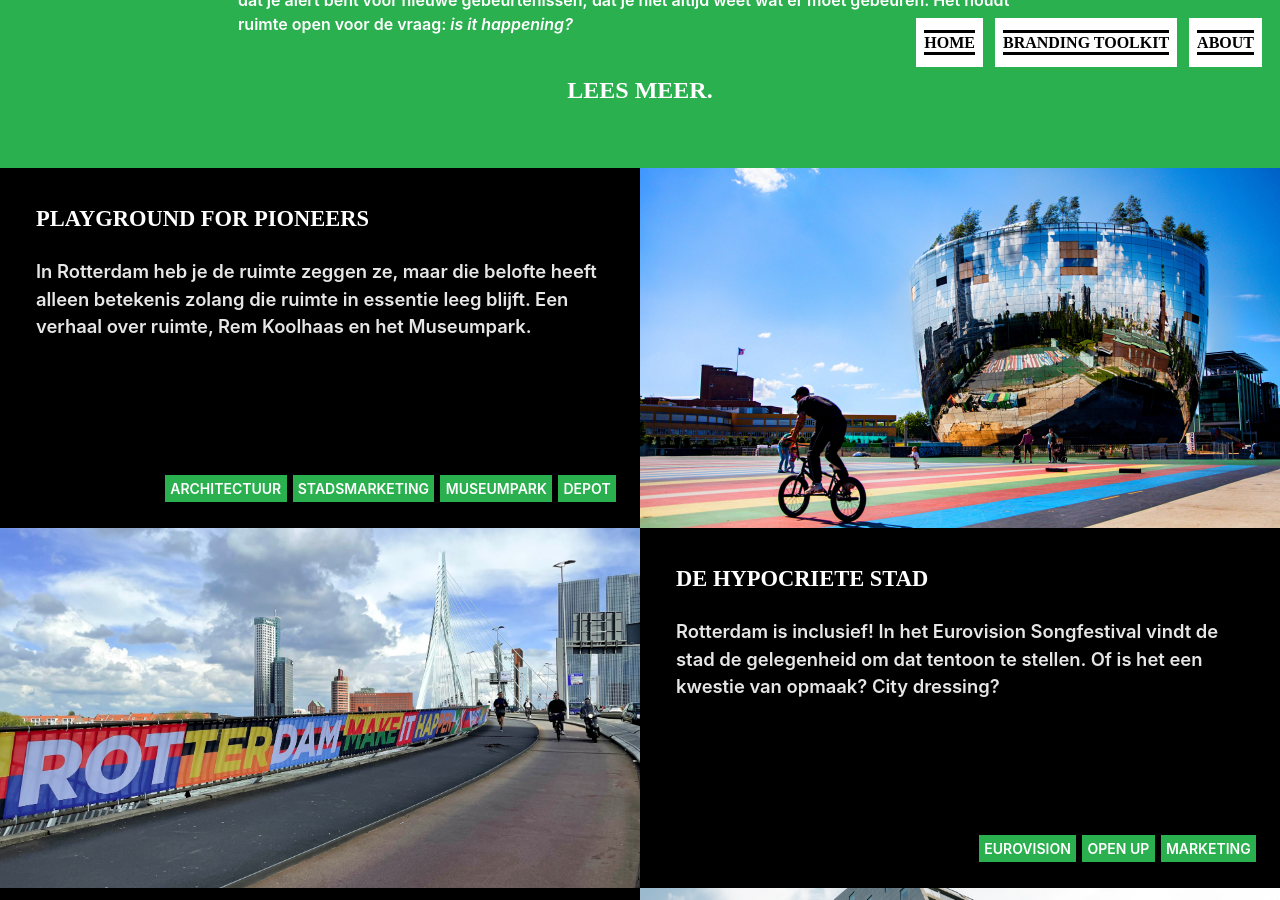
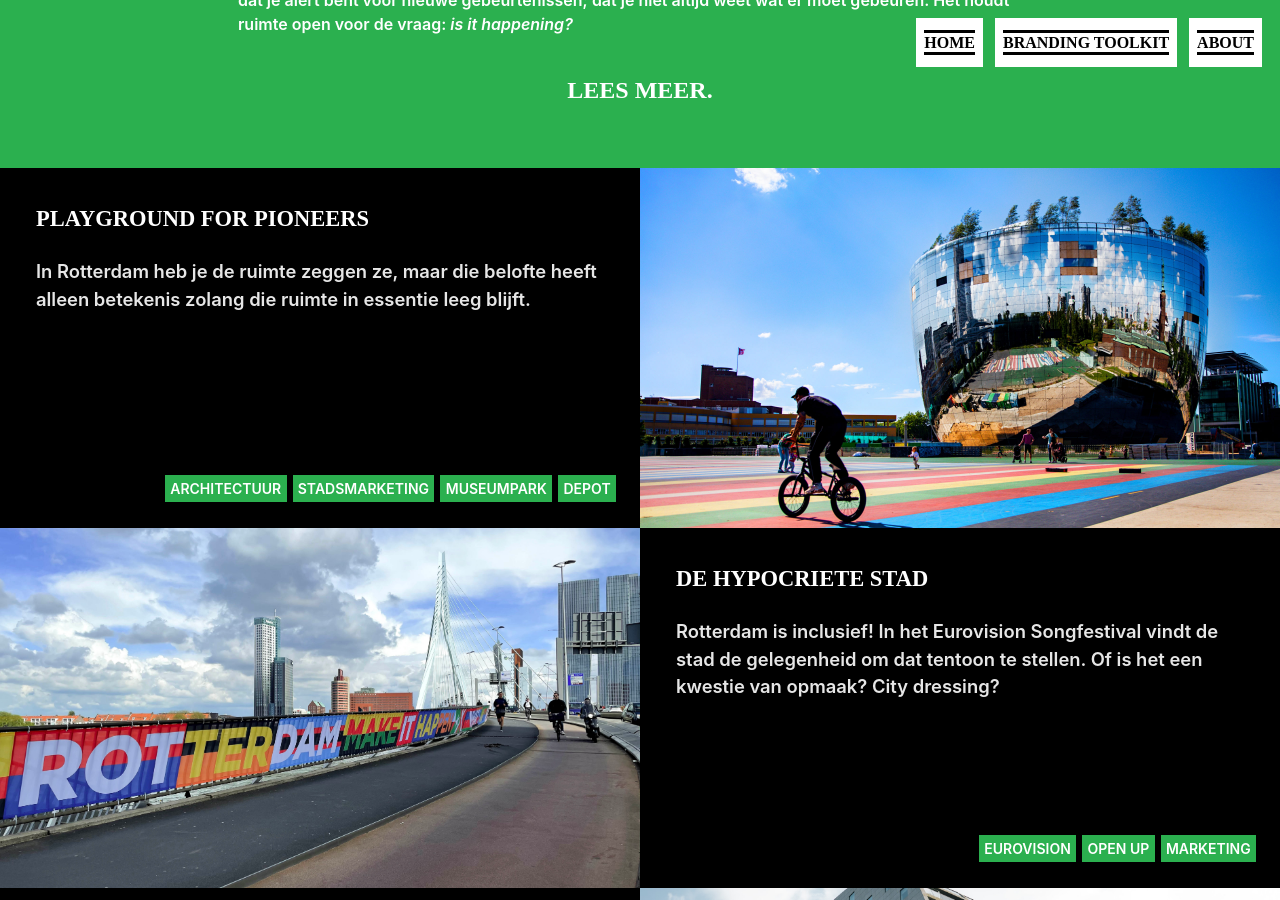
Before and after one commit to norealdirection/norealdirection.github.io, a Jekyll site: the page built from index.markdown, in a window 1280 px wide and 900 px high, scrolled down 1065 px. Built offline with Jekyll 4.4.1, drawn with Linux system fonts in a browser that asks for light colours.

Commit message:
Update 2021-07-12-playground-for-pioneers.markdown

```diff
--- a/_posts/2021-07-12-playground-for-pioneers.markdown
+++ b/_posts/2021-07-12-playground-for-pioneers.markdown
@@ -1,7 +1,7 @@
 ---
 layout: post
 title: "Playground For Pioneers"
-subtitle: "In Rotterdam heb je de ruimte zeggen ze, maar die belofte heeft alleen betekenis zolang die ruimte in essentie leeg blijft. Een verhaal over ruimte, Rem Koolhaas en het Museumpark."
+subtitle: "In Rotterdam heb je de ruimte zeggen ze, maar die belofte heeft alleen betekenis zolang die ruimte in essentie leeg blijft."
 categories: home blog
 image: images/posts/playground-for-pioneers/playground-01.jpg
 tags:
```
